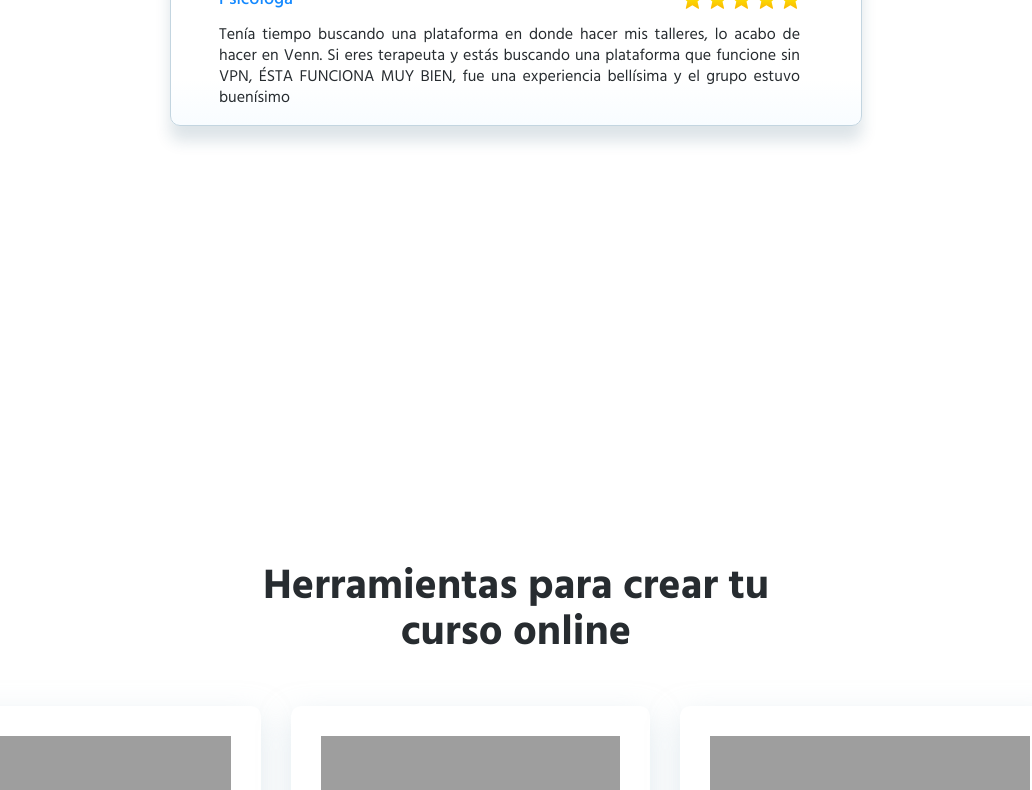
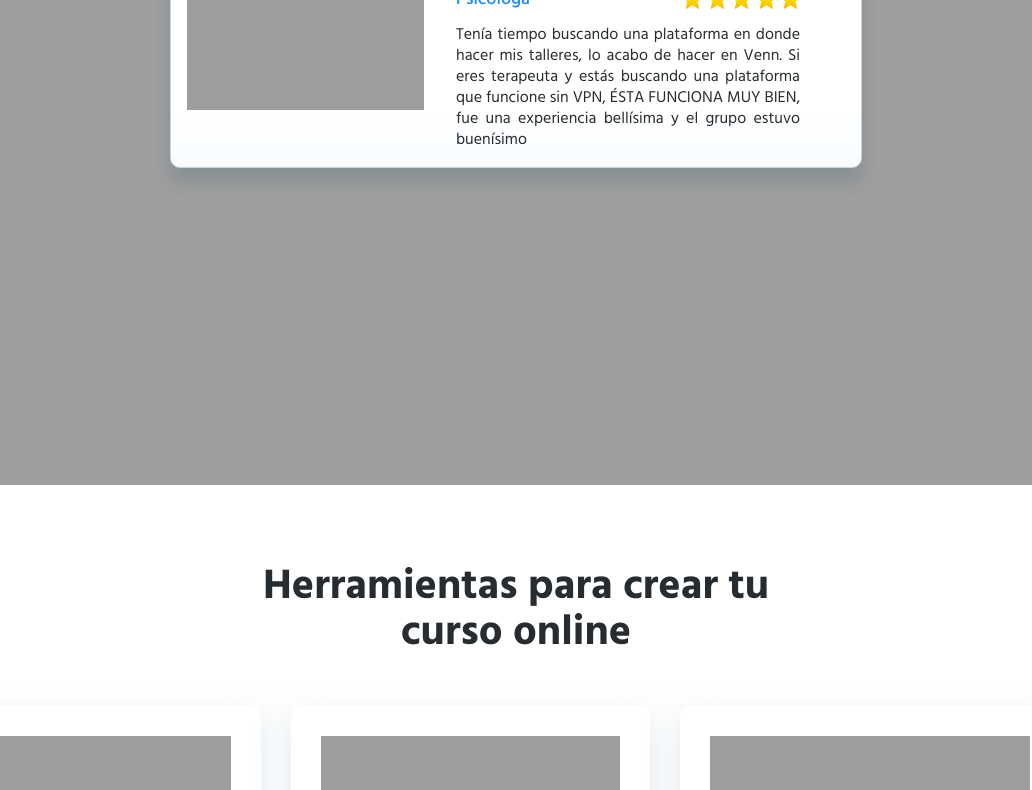
Before and after one commit to paulina-11/replicaVenn, a plain HTML site: page index.html in a window 1280 px wide. Shown: the part 475-1265 px from the top of the page, without its empty margins (124-1156 px from the left). Drawn offline with Linux system fonts and the light colour scheme; the site is published under a folder, as on GitHub Pages, so addresses that start at the root find nothing.

Commit message:
actualizacion

```diff
--- a/css/style.css
+++ b/css/style.css
@@ -13,7 +13,7 @@ body {
 }
 
 header .hero-container {
-    background-image: url(/img/Grupo-9213@2x.png);
+    background-image: url(../img/Grupo-9213@2x.png);
     height: 120vh;
     background-position: center;
     background-repeat: no-repeat;
@@ -211,7 +211,7 @@ header h1 {
 /* seccion 4 */
 
 .hero-final {
-    background-image: url(/img/Enmascarar\ grupo\ 259@3x.webp);
+    background-image: url(../img/Enmascarar\ grupo\ 259@3x.webp);
     height: 186vh;
     background-position: center;
     background-repeat: no-repeat;
--- a/index.html
+++ b/index.html
@@ -20,7 +20,7 @@
                 </div>
             <section id="tarjeta" class="tarjeta-container"">
                 <div class="image-tarjeta">
-                    <img src="/img/AndreaV-web.png" alt="">
+                    <img src="img/AndreaV-web.png" alt="">
                 </div>
                 <div class="descripcion-tarjeta">
                     <h3 class="nombre-tarjeta" >Andrea Vaamonde</h3>
```
